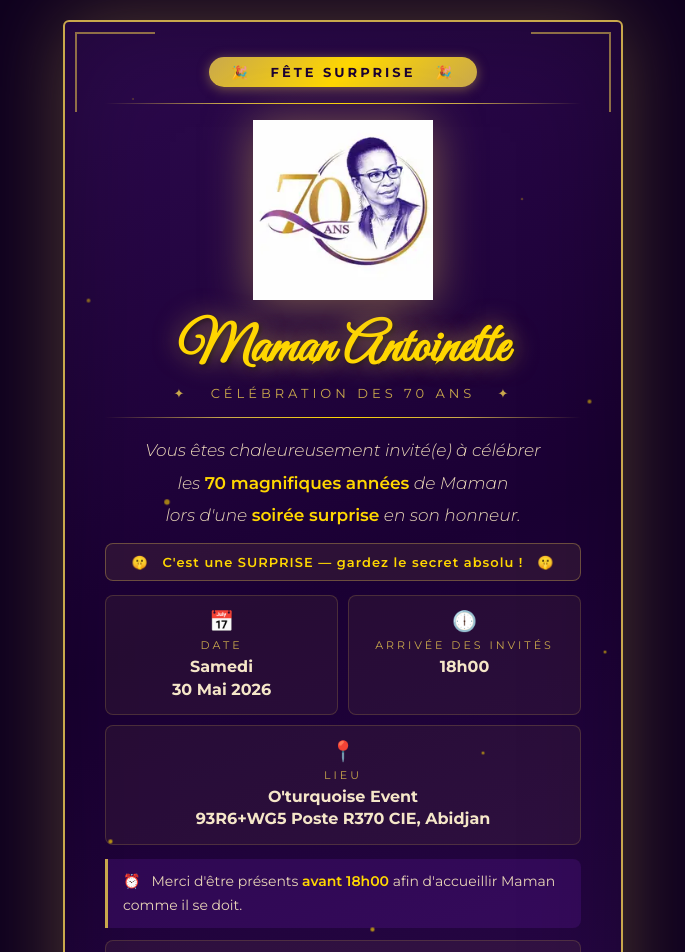
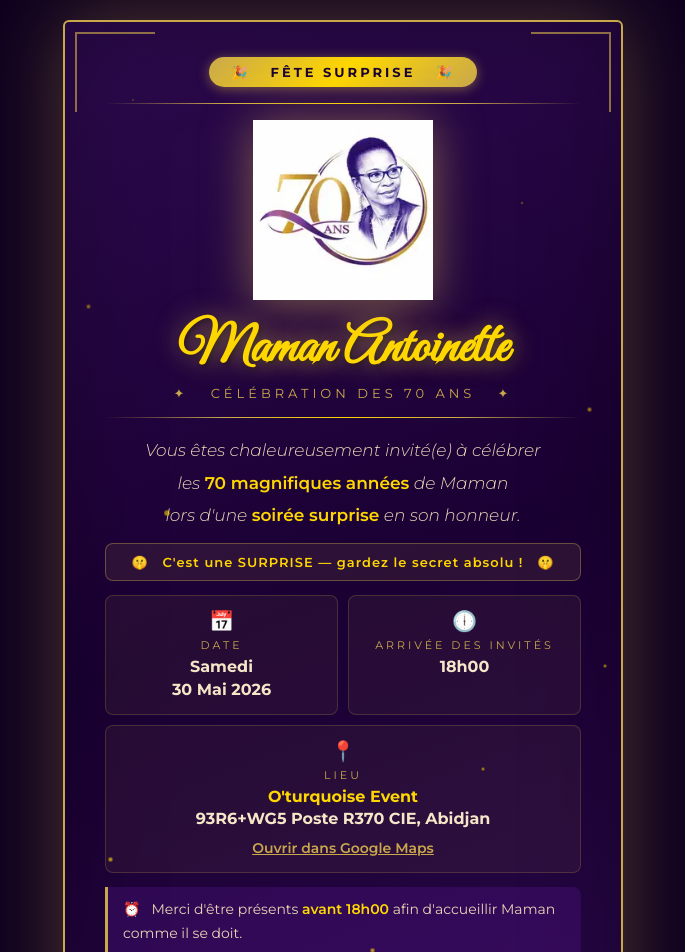
Before and after one commit to barrahost/70ans, a React (Vite) app: page / in a window 1280 px wide. Shown: the top 952 px of the page, without its empty margins (297-982 px from the left). Built offline with nearby package versions, Linux system fonts and the light colour scheme.

Commit message:
Ajout du lien Google Maps pour le lieu

```diff
--- a/src/App.jsx
+++ b/src/App.jsx
@@ -2,6 +2,7 @@ import { useEffect, useState } from 'react'
 import logo from '/logo.png'
 
 const TALLY_URL = 'https://tally.so/r/J9JyA4'
+const MAPS_URL = 'https://www.google.com/maps?q=93R6+WG5+O%27turquoise+Event,+Poste+R370+CIE,+Abidjan&ftid=0xfc1ed00e2a5a5af:0xbc446ea9b025f077&entry=gps'
 
 // Étoiles aléatoires
 const STARS = Array.from({ length: 12 }, (_, i) => ({
@@ -121,7 +122,19 @@ export default function App() {
           <DetailItem
             icon="📍"
             label="Lieu"
-            value={<>O&apos;turquoise Event<br />93R6+WG5 Poste R370 CIE, Abidjan</>}
+            value={
+              <>
+                <a href={MAPS_URL} target="_blank" rel="noopener noreferrer" style={styles.placeLink}>
+                  O&apos;turquoise Event
+                </a>
+                <br />
+                <span>93R6+WG5 Poste R370 CIE, Abidjan</span>
+                <br />
+                <a href={MAPS_URL} target="_blank" rel="noopener noreferrer" style={styles.mapLink}>
+                  Ouvrir dans Google Maps
+                </a>
+              </>
+            }
             fullWidth
           />
         </div>
@@ -304,6 +317,19 @@ const styles = {
     marginBottom: 4,
   },
   detailValue: { fontFamily: "'Montserrat', sans-serif", fontSize: 16, color: '#F5E6C8', fontWeight: 700, lineHeight: 1.4 },
+  placeLink: {
+    color: '#FFD700',
+    textDecoration: 'none',
+    fontWeight: 700,
+  },
+  mapLink: {
+    display: 'inline-block',
+    marginTop: 8,
+    color: '#C9A84C',
+    textDecoration: 'underline',
+    fontSize: 14,
+    fontWeight: 600,
+  },
 
   // Notice
   importantNotice: {
```
